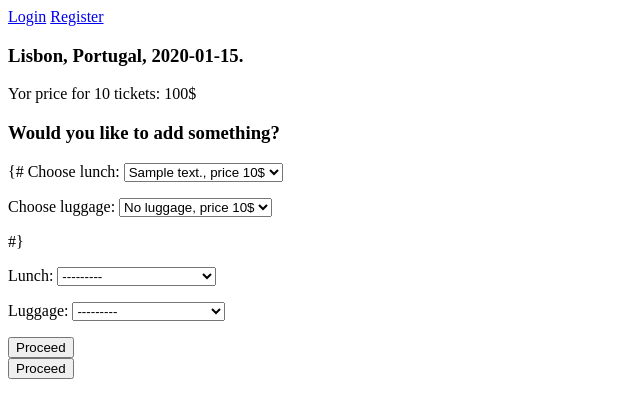
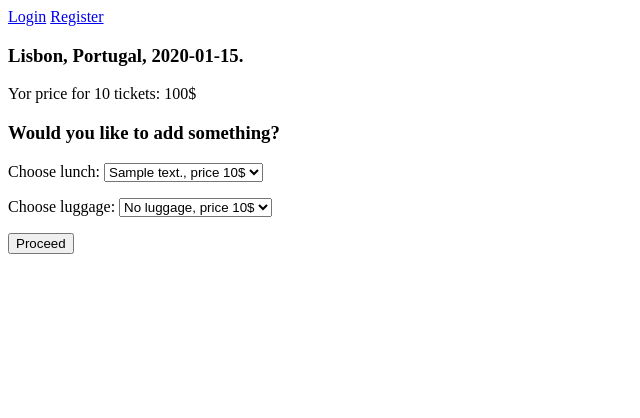
Before and after one commit to nastia-mir/django-air, a Django app: page /passengers/tickets/1/details/ in a window 1280 px wide. Shown: the top 418 px of the page, without its empty margins (0-640 px from the left). Run offline with Django 4.2, Linux system fonts and the light colour scheme; tables that the repository leaves empty hold one stand-in row (values such as "Sample post").

Commit message:
ticket details

```diff
--- a/djangoair/airuserapp/forms.py
+++ b/djangoair/airuserapp/forms.py
@@ -1,6 +1,6 @@
-from django.forms import ModelForm, Form, CharField, DateField, ChoiceField
+from django.forms import ModelForm, ChoiceField
 
-from airstaffapp.models import Flight
+from airstaffapp.models import Flight, LuggageOptions, LunchOptions
 from airuserapp.models import Ticket
 
 
@@ -19,13 +19,5 @@
                 self.fields['date'].queryset = Flight.objects.filter(destination=destination).order_by('date')
             except (ValueError, TypeError):
                 pass
-        # elif self.instance.pk:
-        #    self.fields['data'].queryset = self.instance.flight.city_set.order_by('date')
 
     widgets = {'date': ChoiceField()}
-
-
-class TicketOptionsForm(ModelForm):
-    class Meta:
-        model = Ticket
-        fields = ['lunch', 'luggage']
--- a/djangoair/airuserapp/templates/ticket_details.html
+++ b/djangoair/airuserapp/templates/ticket_details.html
@@ -1,5 +1,4 @@
 {% extends 'main.html' %}
-
 {% block content %}
 
 <h3>{{ticket.flight}}</h3>
@@ -10,12 +9,12 @@
 
 <form method="POST">
     {% csrf_token %}
-    <p>
-        {# <label for="lunch-select">Choose lunch:</label>
+   <p>
+        <label for="lunch-select">Choose lunch:</label>
 
         <select name="lunch" class="form-control" id="lunch-select">
             {% for lunch in lunch_options %}
-            <option value="{{ lunch }}">{{ lunch }}</option>
+            <option name="{{ lunch.id }}">{{ lunch }}</option>
             {% endfor %}
         </select>
     </p>
@@ -27,16 +26,7 @@
             <option value="{{ luggage }}">{{ luggage }}</option>
             {% endfor %}
         </select>
-    </p> #}
-
-
-
-<form method="POST">
-    {% csrf_token %}
-    {{options_form.as_p}}
-    <input type="submit" value="Proceed"/>
-</form>
-
+    </p>
 
     <input type="submit" value="Proceed"/>
 </form>
--- a/djangoair/airuserapp/views.py
+++ b/djangoair/airuserapp/views.py
@@ -1,9 +1,8 @@
-from django.views.generic import TemplateView, UpdateView, CreateView, FormView
-from django.views import View
+from django.views.generic import TemplateView, UpdateView, CreateView
 from django.shortcuts import render, redirect, reverse
 from django.contrib import messages
 
-from airuserapp.forms import TicketForm, TicketOptionsForm
+from airuserapp.forms import TicketForm
 from airstaffapp.models import Flight, FlightDate, LunchOptions, LuggageOptions
 from airuserapp.models import Ticket
 
@@ -54,23 +53,20 @@
         context['lunch_options'] = ticket.flight.lunch.all()
         context['luggage_options'] = ticket.flight.luggage.all()
         context['ticket'] = ticket
-        context['options_form'] = TicketOptionsForm
         return context
 
     def post(self, request, pk):
-        #lunch = request.POST.get('lunch')
-        #luggage = request.POST.get('luggage')
-        options_form = TicketOptionsForm(request.POST)
+        lunch = request.POST.get('lunch')
+        luggage = request.POST.get('luggage')
         ticket = Ticket.objects.get(id=self.kwargs['pk'])
-        if options_form.is_valid():
-            options = options_form.save(commit=False)
-            print(options.lunch, options.luggage)
-            #print(luggage.split(','), LuggageOptions.objects.choices_display_to_value(luggage.split(',')))
-            #ticket.lunch = LunchOptions.objects.get(description=lunch.split(','))
-            #ticket.luggage = LuggageOptions.objects.get(quantity=luggage.split(','))
-            ticket.lunch = options.lunch
-            ticket.luggage = options.luggage
-            ticket.save()
+        ticket.lunch = LunchOptions.objects.get(description=lunch.split(',')[0])
+        luggage_options = {
+            'No luggage': '0',
+            'One luggage': '1',
+            'Two luggage': '2'
+        }
+        ticket.luggage = LuggageOptions.objects.get(quantity=luggage_options[luggage.split(',')[0]])
+        ticket.save()
         return redirect(reverse('passengers:ticket booking', args={pk}))
 
 
```
